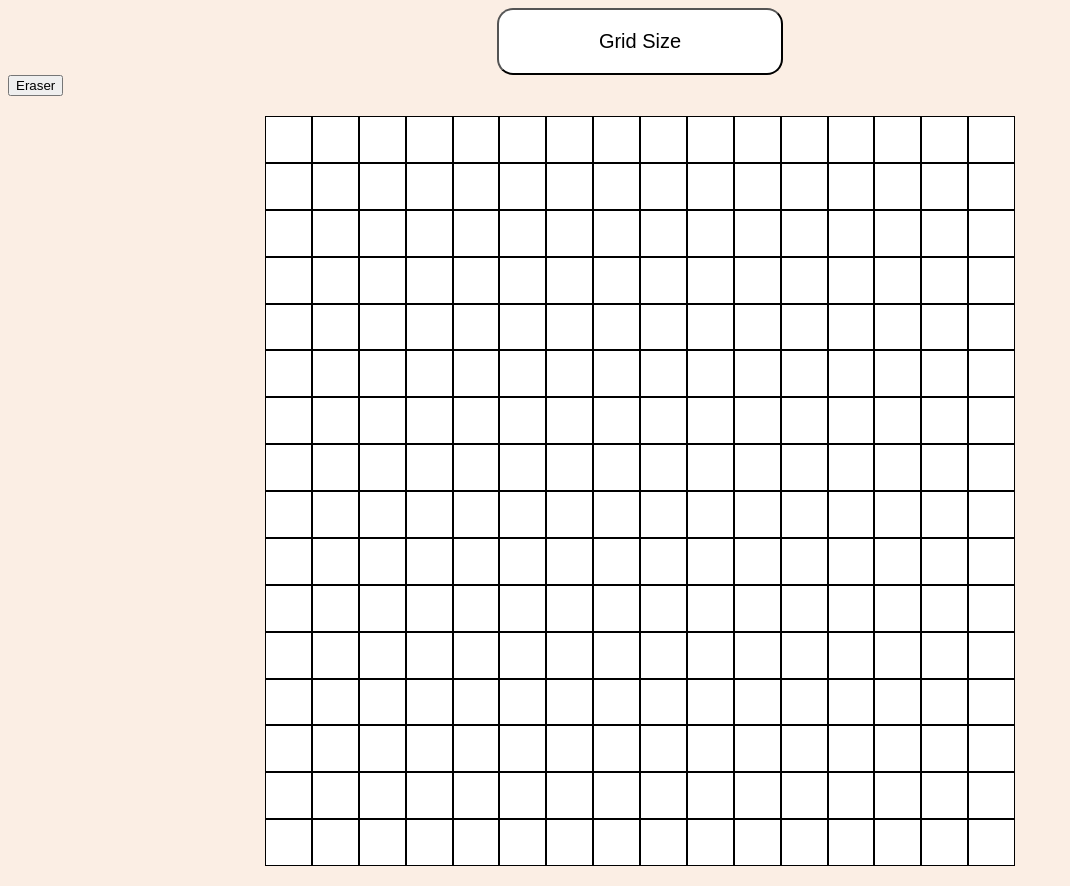
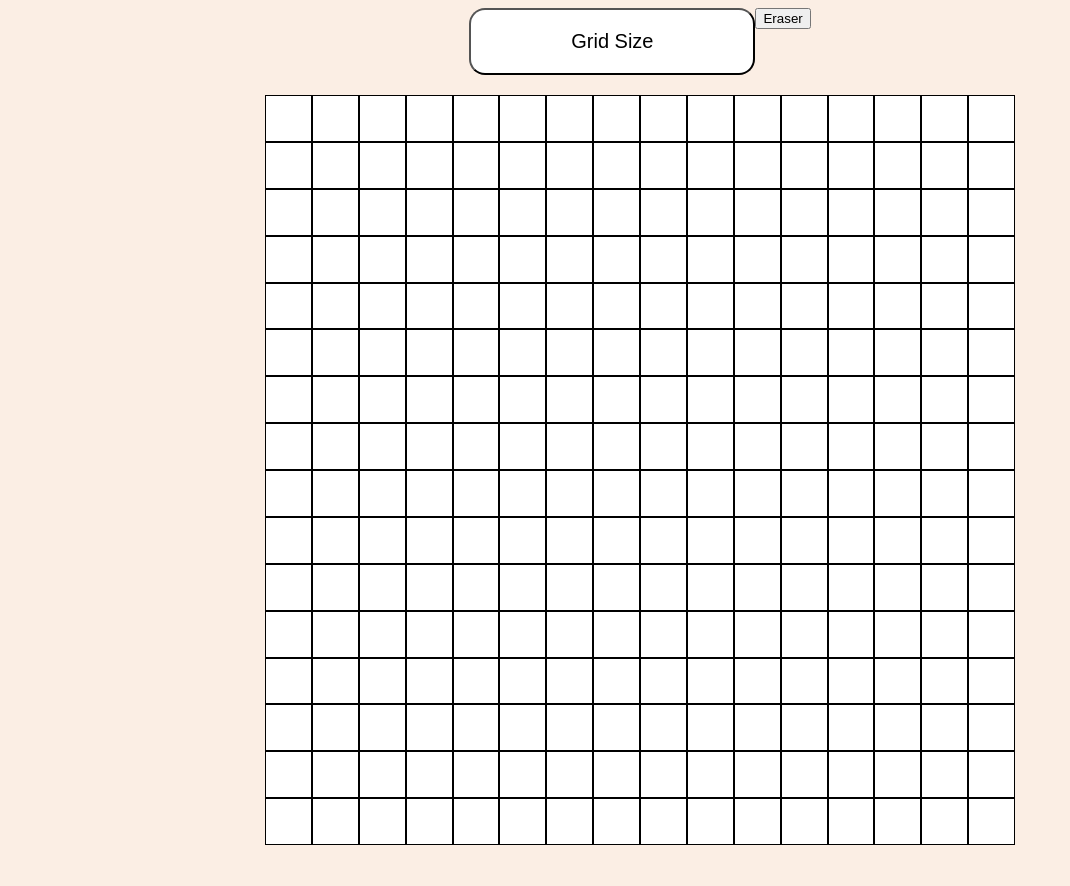
Before and after one commit to Royuin/Etch-a-Sketch, a plain HTML site: page index.html in a window 1280 px wide. Shown: the whole page, without its empty margins (0-1070 px from the left). After the commit the page ends 865 px from the top, so only its background shows below. Drawn offline with Linux system fonts and the light colour scheme.

Commit message:
removed flex from grid size wrapper to the all buttons div

```diff
--- a/styles.css
+++ b/styles.css
@@ -24,14 +24,14 @@ body {
   background-color: black;
 }
 
-.grid-size-button-wrapper {
-  display: flex;
-  justify-content: center;
-}
-
 .grid-size-button {
   padding: 20px 100px;
   border-radius: 1rem;
   font-size: 1.25em;
   background-color: white;
 }
+
+.all-buttons {
+  display: flex;
+  justify-content: center;
+}
```
